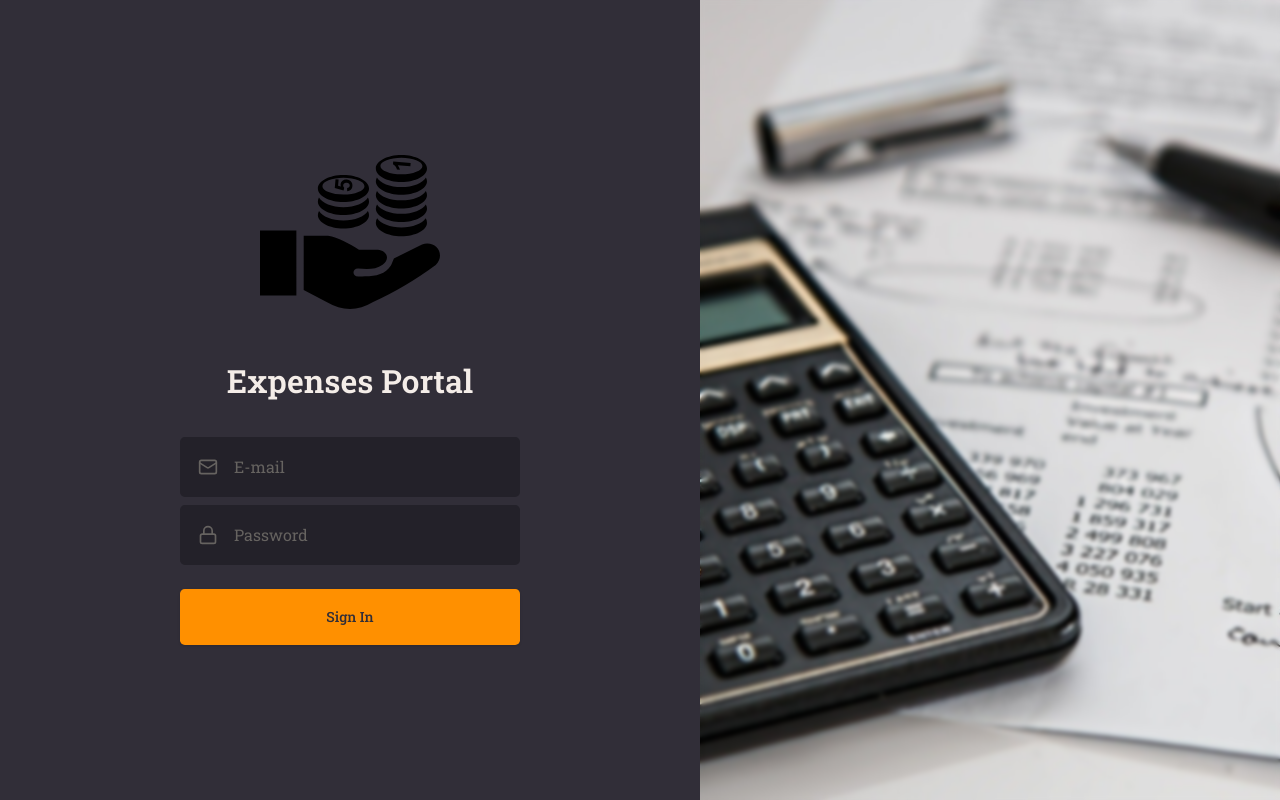
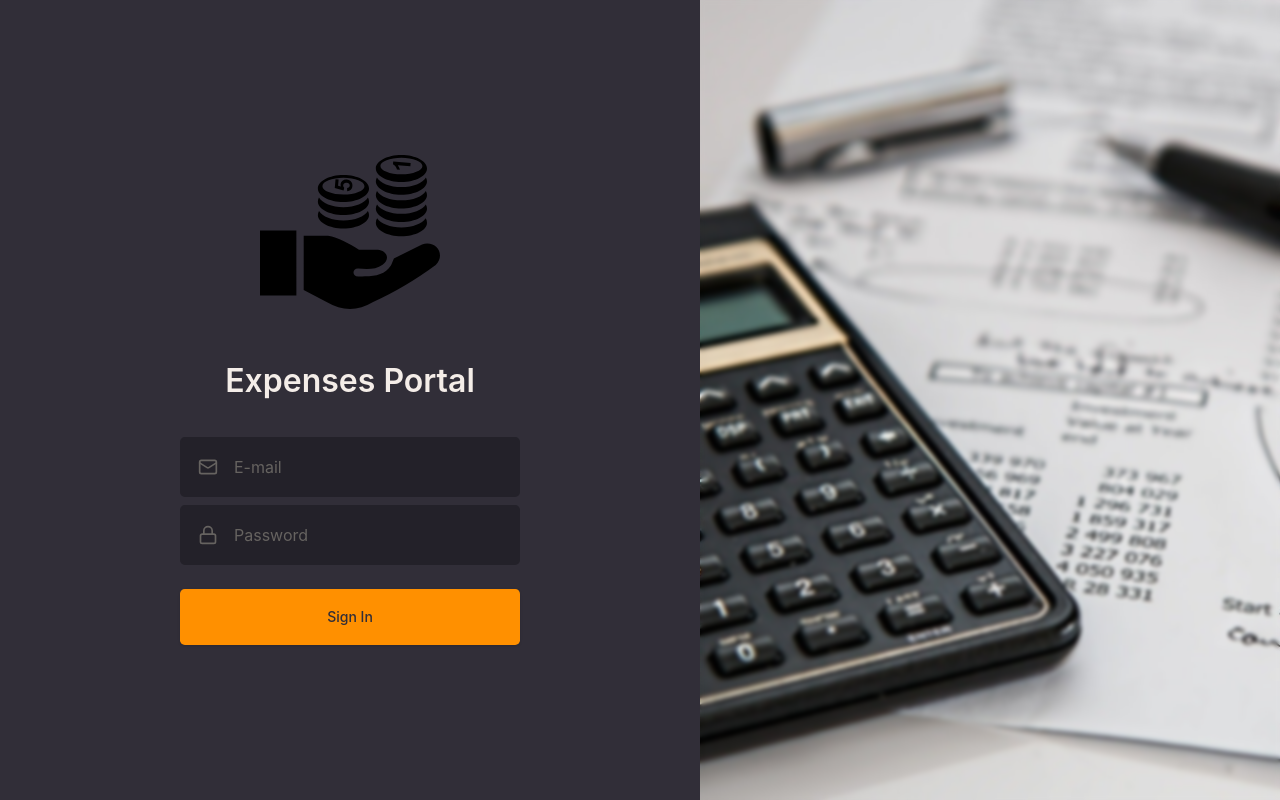
Before and after one commit to GuiziBr/expenses_dashboard, a Next.js app: page / in a window 1280 px wide. Built offline with nearby package versions, Linux system fonts and the light colour scheme; no server answers.

Commit message:
style(ui): refactor tailwind v4 theme and fix active link colors
Move :root variables above @theme block and use explicit hex values for custom colors to resolve v4 build issues. Fix toaster position to top-center.

```diff
--- a/src/app/globals.css
+++ b/src/app/globals.css
@@ -2,74 +2,26 @@
 
 @custom-variant dark (&:is(.dark *));
 
-@theme inline {
-	--color-background: var(--background);
-	--color-foreground: var(--foreground);
-	--font-sans: var(--font-roboto-slab);
-	--color-sidebar-ring: var(--sidebar-ring);
-	--color-sidebar-border: var(--sidebar-border);
-	--color-sidebar-accent-foreground: var(--sidebar-accent-foreground);
-	--color-sidebar-accent: var(--sidebar-accent);
-	--color-sidebar-primary-foreground: var(--sidebar-primary-foreground);
-	--color-sidebar-primary: var(--sidebar-primary);
-	--color-sidebar-foreground: var(--sidebar-foreground);
-	--color-sidebar: var(--sidebar);
-	--color-chart-5: var(--chart-5);
-	--color-chart-4: var(--chart-4);
-	--color-chart-3: var(--chart-3);
-	--color-chart-2: var(--chart-2);
-	--color-chart-1: var(--chart-1);
-	--color-ring: var(--ring);
-	--color-input: var(--input);
-	--color-border: var(--border);
-	--color-destructive: var(--destructive);
-	--color-accent-foreground: var(--accent-foreground);
-	--color-accent: var(--accent);
-	--color-muted-foreground: var(--muted-foreground);
-	--color-muted: var(--muted);
-	--color-secondary-foreground: var(--secondary-foreground);
-	--color-secondary: var(--secondary);
-	--color-primary-foreground: var(--primary-foreground);
-	--color-primary: var(--primary);
-	--color-popover-foreground: var(--popover-foreground);
-	--color-popover: var(--popover);
-	--color-card-foreground: var(--card-foreground);
-	--color-card: var(--card);
-	--radius-sm: calc(var(--radius) - 4px);
-	--radius-md: calc(var(--radius) - 2px);
-	--radius-lg: var(--radius);
-	--radius-xl: calc(var(--radius) + 4px);
-	--radius-2xl: calc(var(--radius) + 8px);
-	--radius-3xl: calc(var(--radius) + 12px);
-	--radius-4xl: calc(var(--radius) + 16px);
-
-	/* Legacy Colors mapping */
-	--color-container-background: var(--container-background);
-	--color-input-text: var(--input-text);
-	--color-light-orange: var(--light-orange);
-	--color-iron-gray: var(--iron-gray);
-	--color-red: var(--red);
-	--color-light-blue: var(--light-blue);
-	--color-orange: var(--orange);
-	--color-very-light-blue: var(--very-light-blue);
-	--color-blue-sky: var(--blue-sky);
-	--color-cleared-blue: var(--cleared-blue);
-	--color-green-blue: var(--green-blue);
-	--color-light-pink: var(--light-pink);
-	--color-light-gray: var(--light-gray);
-	--color-blue-wood: var(--blue-wood);
-	--color-green: var(--green);
-	--color-pink: var(--pink);
-}
-
 :root {
 	--radius: 0.625rem;
+	--orange: #ff9000;
 	--light-orange: #ff9000;
 	--container-background: #232129;
 	--input-text: #f4ede8;
 	--iron-gray: #666360;
 	--red: #c53030;
 	--white: #ffffff;
+	--light-blue: #28262e;
+	--very-light-blue: #3e3b47;
+	--blue-sky: #ebf8ff;
+	--cleared-blue: #3172b7;
+	--green-blue: #e6fffa;
+	--light-pink: #fdf2f2;
+	--light-gray: #f4ede8;
+	--blue-wood: #312e38;
+	--green: #2e656a;
+	--pink: #c53030;
+
 	--background: oklch(1 0 0);
 	--foreground: oklch(0.145 0 0);
 	--card: oklch(1 0 0);
@@ -103,9 +55,68 @@
 	--sidebar-ring: oklch(0.708 0 0);
 }
 
+@theme {
+	--color-background: var(--background);
+	--color-foreground: var(--foreground);
+	--font-sans: var(--font-roboto-slab);
+	--color-sidebar-ring: var(--sidebar-ring);
+	--color-sidebar-border: var(--sidebar-border);
+	--color-sidebar-accent-foreground: var(--sidebar-accent-foreground);
+	--color-sidebar-accent: var(--sidebar-accent);
+	--color-sidebar-primary-foreground: var(--sidebar-primary-foreground);
+	--color-sidebar-primary: var(--sidebar-primary);
+	--color-sidebar-foreground: var(--sidebar-foreground);
+	--color-sidebar: var(--sidebar);
+	--color-chart-5: var(--chart-5);
+	--color-chart-4: var(--chart-4);
+	--color-chart-3: var(--chart-3);
+	--color-chart-2: var(--chart-2);
+	--color-chart-1: var(--chart-1);
+	--color-ring: var(--ring);
+	--color-input: var(--input);
+	--color-border: var(--border);
+	--color-destructive: var(--destructive);
+	--color-accent-foreground: var(--accent-foreground);
+	--color-accent: var(--accent);
+	--color-muted-foreground: var(--muted-foreground);
+	--color-muted: var(--muted);
+	--color-secondary-foreground: var(--secondary-foreground);
+	--color-secondary: var(--secondary);
+	--color-primary-foreground: var(--primary-foreground);
+	--color-primary: var(--primary);
+	--color-popover-foreground: var(--popover-foreground);
+	--color-popover: var(--popover);
+	--color-card-foreground: var(--card-foreground);
+	--color-card: var(--card);
+
+	--radius-sm: calc(var(--radius) - 4px);
+	--radius-md: calc(var(--radius) - 2px);
+	--radius-lg: var(--radius);
+	--radius-xl: calc(var(--radius) + 4px);
+	--radius-2xl: calc(var(--radius) + 8px);
+	--radius-3xl: calc(var(--radius) + 12px);
+	--radius-4xl: calc(var(--radius) + 16px);
+
+	/* Custom Project Colors - Using explicit values to avoid build issues */
+	--color-orange: #ff9000;
+	--color-light-orange: #ff9000;
+	--color-light-blue: #28262e;
+	--color-very-light-blue: #3e3b47;
+	--color-container-background: #232129;
+	--color-input-text: #f4ede8;
+	--color-iron-gray: #666360;
+	--color-red: #c53030;
+	--color-blue-sky: #ebf8ff;
+	--color-cleared-blue: #3172b7;
+	--color-green-blue: #e6fffa;
+	--color-light-pink: #fdf2f2;
+	--color-light-gray: #f4ede8;
+	--color-blue-wood: #312e38;
+	--color-green: #2e656a;
+	--color-pink: #c53030;
+}
+
 .dark {
-	/* For this project, the legacy theme is already dark-oriented.
-     Keeping it simple for now as the base is dark. */
 	--background: #312e38;
 	--foreground: #f4ede8;
 }
--- a/src/app/layout.tsx
+++ b/src/app/layout.tsx
@@ -24,7 +24,7 @@ export default function RootLayout({
 			<body className={`${robotoSlab.variable} font-sans antialiased`}>
 				<AuthProvider>
 					{children}
-					<Toaster position="top-right" expand={true} richColors />
+					<Toaster position="top-center" expand={true} richColors />
 				</AuthProvider>
 			</body>
 		</html>
```
